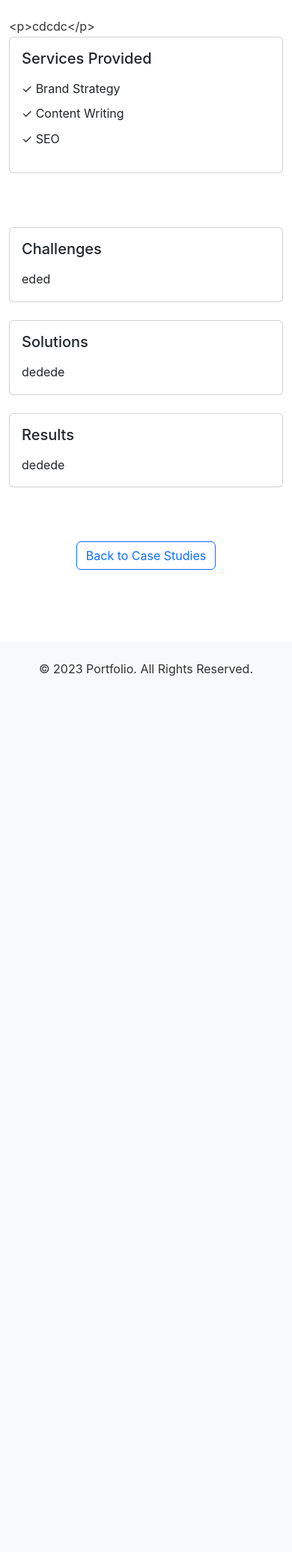
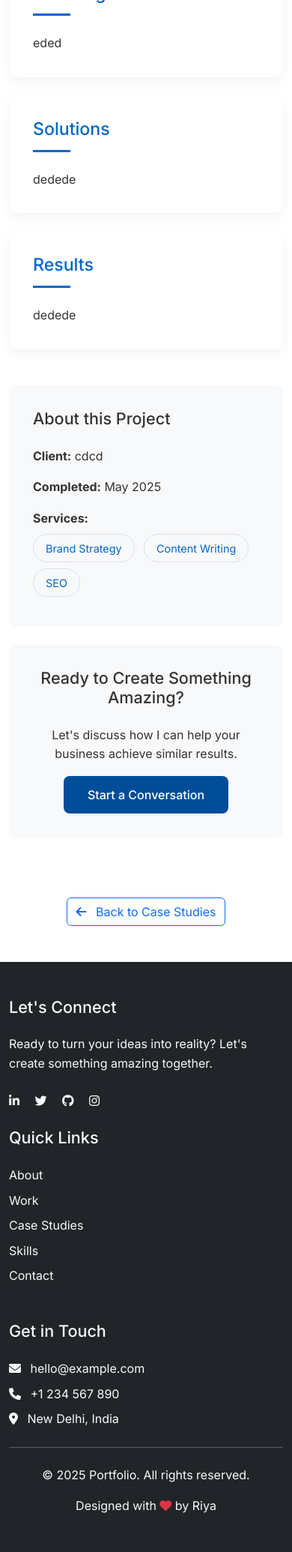
Before and after one commit to rakmakan/riya_website, a PHP site: the page made by case-study.php in a window 390 px wide. Shown: the part 486-2556 px from the top of the page at 75% size. Before the commit the page ends 1388 px from the top, so only its background shows below. Run offline with PHP 8.4, Linux system fonts and the light colour scheme; data comes from the database, SQL or seed files in the repository; both versions use the stored data as it was after the commit.

Commit message:
Add case study management functionality, including form submission and display, enhance case study detail page with new styles and animations, and update database schema.

```diff
--- a/case-study.php
+++ b/case-study.php
@@ -19,113 +19,197 @@ $services = !empty($case_study['services']) ? explode(',', $case_study['services
     <meta charset="UTF-8">
     <meta name="viewport" content="width=device-width, initial-scale=1.0">
     <title><?php echo htmlspecialchars($case_study['title']); ?> - Case Study</title>
+    <!-- Bootstrap CSS -->
     <link href="https://cdn.jsdelivr.net/npm/bootstrap@5.3.0/dist/css/bootstrap.min.css" rel="stylesheet">
+    <!-- Lightbox CSS -->
     <link rel="stylesheet" href="https://cdnjs.cloudflare.com/ajax/libs/lightbox2/2.11.3/css/lightbox.min.css">
+    <!-- AOS Animation -->
+    <link href="https://unpkg.com/aos@2.3.1/dist/aos.css" rel="stylesheet">
+    <!-- Custom CSS -->
     <link href="css/style.css" rel="stylesheet">
+    <style>
+        .case-study-detail {
+            padding-top: 120px;
+        }
+        .case-study-header {
+            position: relative;
+            padding: 6rem 0 4rem;
+            background: linear-gradient(rgba(0,0,0,0.7), rgba(0,0,0,0.3)), url('<?php echo htmlspecialchars($case_study['featured_image']); ?>');
+            background-size: cover;
+            background-position: center;
+            color: white;
+            margin-bottom: 4rem;
+        }
+        .case-study-header::before {
+            content: '';
+            position: absolute;
+            top: 0;
+            left: 0;
+            right: 0;
+            bottom: 0;
+            background: rgba(0,0,0,0.5);
+            z-index: 1;
+        }
+        .case-study-header .container {
+            position: relative;
+            z-index: 2;
+        }
+        .case-meta {
+            display: inline-block;
+            background-color: var(--primary-color);
+            color: white;
+            padding: 0.5rem 1rem;
+            border-radius: 30px;
+            font-size: 0.9rem;
+            margin-right: 1rem;
+        }
+        .meta-icon {
+            margin-right: 5px;
+        }
+        .service-tag {
+            display: inline-block;
+            background-color: #f8f9fa;
+            padding: 0.4rem 1rem;
+            border-radius: 30px;
+            margin: 0 0.5rem 0.5rem 0;
+            font-size: 0.9rem;
+            color: var(--primary-color);
+            border: 1px solid #dee2e6;
+        }
+        .detail-section {
+            position: relative;
+            padding: 2rem;
+            border-radius: 10px;
+            background: white;
+            box-shadow: 0 5px 15px rgba(0,0,0,0.05);
+            height: 100%;
+            transition: transform 0.3s ease, box-shadow 0.3s ease;
+        }
+        .detail-section:hover {
+            transform: translateY(-5px);
+            box-shadow: 0 10px 25px rgba(0,0,0,0.1);
+        }
+        .detail-section h3 {
+            position: relative;
+            padding-bottom: 1rem;
+            margin-bottom: 1.5rem;
+            color: var(--primary-color);
+        }
+        .detail-section h3::after {
+            content: '';
+            position: absolute;
+            left: 0;
+            bottom: 0;
+            width: 50px;
+            height: 3px;
+            background: var(--primary-color);
+        }
+        .gallery-item {
+            display: block;
+            overflow: hidden;
+            border-radius: 10px;
+            box-shadow: 0 5px 15px rgba(0,0,0,0.1);
+            transition: transform 0.3s ease;
+        }
+        .gallery-item:hover {
+            transform: translateY(-5px);
+        }
+        .gallery-item img {
+            transition: transform 0.3s ease;
+        }
+        .gallery-item:hover img {
+            transform: scale(1.05);
+        }
+        .project-description {
+            font-size: 1.1rem;
+            line-height: 1.8;
+        }
+        .back-button {
+            display: inline-block;
+            padding: 0.75rem 2rem;
+            border-radius: 30px;
+            font-weight: 600;
+            transition: all 0.3s ease;
+        }
+        .back-button:hover {
+            transform: translateY(-3px);
+            box-shadow: 0 5px 15px rgba(0,0,0,0.1);
+        }
+        .case-info-box {
+            background: #f8f9fa;
+            border-radius: 10px;
+            padding: 2rem;
+            margin-bottom: 2rem;
+        }
+        /* Dark mode overrides */
+        .dark-mode .detail-section {
+            background-color: var(--card-bg);
+        }
+        .dark-mode .case-info-box {
+            background-color: rgba(255,255,255,0.05);
+        }
+        .dark-mode .service-tag {
+            background-color: var(--card-bg);
+            border-color: var(--border-color);
+        }
+    </style>
 </head>
 <body>
-    <!-- Navigation -->
-    <nav class="navbar navbar-expand-lg navbar-light bg-light fixed-top">
+    <?php include 'includes/header.php'; ?>
+
+    <!-- Case Study Hero -->
+    <section class="case-study-header">
         <div class="container">
-            <a class="navbar-brand" href="index.php">Portfolio</a>
-            <button class="navbar-toggler" type="button" data-bs-toggle="collapse" data-bs-target="#navbarNav">
-                <span class="navbar-toggler-icon"></span>
-            </button>
-            <div class="collapse navbar-collapse" id="navbarNav">
-                <ul class="navbar-nav ms-auto">
-                    <li class="nav-item">
-                        <a class="nav-link" href="index.php#home">Home</a>
-                    </li>
-                    <li class="nav-item">
-                        <a class="nav-link" href="index.php#about">About</a>
-                    </li>
-                    <li class="nav-item">
-                        <a class="nav-link" href="index.php#work">Work</a>
-                    </li>
-                    <li class="nav-item">
-                        <a class="nav-link active" href="case-studies.php">Case Studies</a>
-                    </li>
-                    <li class="nav-item">
-                        <a class="nav-link" href="index.php#skills">Skills</a>
-                    </li>
-                    <li class="nav-item">
-                        <a class="nav-link" href="index.php#contact">Contact</a>
-                    </li>
-                </ul>
-            </div>
-        </div>
-    </nav>
-
-    <!-- Case Study Detail -->
-    <section class="case-study-detail section-padding">
-        <div class="container">
-            <div class="row mb-5">
-                <div class="col-lg-8">
-                    <h1 class="display-4 mb-4"><?php echo htmlspecialchars($case_study['title']); ?></h1>
+            <div class="row">
+                <div class="col-lg-10 mx-auto text-center">
+                    <h1 class="display-4 fw-bold mb-4"><?php echo htmlspecialchars($case_study['title']); ?></h1>
                     <div class="meta-info mb-4">
-                        <span class="me-4"><strong>Client:</strong> <?php echo htmlspecialchars($case_study['client']); ?></span>
-                        <span><strong>Completed:</strong> <?php echo date('F Y', strtotime($case_study['date_completed'])); ?></span>
-                    </div>
-                    <img src="<?php echo htmlspecialchars($case_study['featured_image']); ?>"
-                         alt="<?php echo htmlspecialchars($case_study['title']); ?>"
-                         class="img-fluid rounded mb-4">
-                    <div class="description">
-                        <?php echo nl2br(htmlspecialchars($case_study['description'])); ?>
-                    </div>
-                </div>
-                <div class="col-lg-4">
-                    <div class="case-study-sidebar">
-                        <div class="card mb-4">
-                            <div class="card-body">
-                                <h3 class="h5 mb-3">Services Provided</h3>
-                                <ul class="list-unstyled">
-                                    <?php foreach ($services as $service): ?>
-                                    <li class="mb-2">✓ <?php echo htmlspecialchars(trim($service)); ?></li>
-                                    <?php endforeach; ?>
-                                </ul>
+                        <span class="case-meta"><i class="fas fa-building meta-icon"></i><?php echo htmlspecialchars($case_study['client']); ?></span>
+                        <span class="case-meta"><i class="fas fa-calendar meta-icon"></i><?php echo date('F Y', strtotime($case_study['date_completed'])); ?></span>
                     </div>
                 </div>
             </div>
         </div>
+    </section>
+
+    <!-- Case Study Content -->
+    <section class="case-study-content">
+        <div class="container">
+            <div class="row mb-5">
+                <div class="col-lg-8" data-aos="fade-up" data-aos-delay="100">
+                    <div class="project-description mb-5">
+                        <?php echo $case_study['description']; ?>
                     </div>
 
-            <!-- Project Details -->
-            <div class="project-details mb-5">
-                <div class="row">
-                    <div class="col-md-4 mb-4">
-                        <div class="card h-100">
-                            <div class="card-body">
-                                <h3 class="h5 mb-3">Challenges</h3>
+                    <!-- Project Details Section -->
+                    <div class="row g-4 mb-5">
+                        <div class="col-md-4" data-aos="fade-up" data-aos-delay="100">
+                            <div class="detail-section">
+                                <h3>Challenges</h3>
                                 <?php echo nl2br(htmlspecialchars($case_study['challenges'])); ?>
                             </div>
                         </div>
-                    </div>
-                    <div class="col-md-4 mb-4">
-                        <div class="card h-100">
-                            <div class="card-body">
-                                <h3 class="h5 mb-3">Solutions</h3>
+                        <div class="col-md-4" data-aos="fade-up" data-aos-delay="200">
+                            <div class="detail-section">
+                                <h3>Solutions</h3>
                                 <?php echo nl2br(htmlspecialchars($case_study['solutions'])); ?>
                             </div>
                         </div>
-                    </div>
-                    <div class="col-md-4 mb-4">
-                        <div class="card h-100">
-                            <div class="card-body">
-                                <h3 class="h5 mb-3">Results</h3>
+                        <div class="col-md-4" data-aos="fade-up" data-aos-delay="300">
+                            <div class="detail-section">
+                                <h3>Results</h3>
                                 <?php echo nl2br(htmlspecialchars($case_study['results'])); ?>
-                            </div>
-                        </div>
                             </div>
                         </div>
                     </div>
 
                     <!-- Project Gallery -->
                     <?php if (!empty($gallery_images)): ?>
-            <div class="project-gallery">
-                <h2 class="h3 mb-4">Project Gallery</h2>
+                    <div class="project-gallery mt-5" data-aos="fade-up">
+                        <h2 class="section-title">Project Gallery</h2>
                         <div class="row g-4">
-                    <?php foreach ($gallery_images as $image): ?>
-                    <div class="col-md-4">
+                            <?php foreach ($gallery_images as $index => $image): ?>
+                            <div class="col-md-4" data-aos="fade-up" data-aos-delay="<?php echo ($index * 100); ?>">
                                 <a href="<?php echo htmlspecialchars(trim($image)); ?>"
                                 data-lightbox="gallery"
                                 class="gallery-item">
@@ -138,22 +222,63 @@ $services = !empty($case_study['services']) ? explode(',', $case_study['services
                         </div>
                     </div>
                     <?php endif; ?>
+                </div>
 
-            <div class="text-center mt-5">
-                <a href="case-studies.php" class="btn btn-outline-primary">Back to Case Studies</a>
+                <div class="col-lg-4" data-aos="fade-up" data-aos-delay="200">
+                    <div class="case-study-sidebar">
+                        <div class="case-info-box mb-4">
+                            <h3 class="h4 mb-4">About this Project</h3>
+                            <p><strong>Client:</strong> <?php echo htmlspecialchars($case_study['client']); ?></p>
+                            <p><strong>Completed:</strong> <?php echo date('F Y', strtotime($case_study['date_completed'])); ?></p>
+                            <p class="mb-0"><strong>Services:</strong></p>
+                            <div class="mt-2">
+                                <?php foreach ($services as $service): ?>
+                                <span class="service-tag"><?php echo htmlspecialchars(trim($service)); ?></span>
+                                <?php endforeach; ?>
+                            </div>
+                        </div>
+
+                        <div class="case-info-box text-center">
+                            <h3 class="h4 mb-4">Ready to Create Something Amazing?</h3>
+                            <p>Let's discuss how I can help your business achieve similar results.</p>
+                            <a href="#contact" class="btn btn-primary">Start a Conversation</a>
+                        </div>
+                    </div>
+                </div>
+            </div>
+
+            <div class="text-center mt-5 mb-5" data-aos="fade-up">
+                <a href="case-studies.php" class="btn btn-outline-primary back-button">
+                    <i class="fas fa-arrow-left me-2"></i> Back to Case Studies
+                </a>
             </div>
         </div>
     </section>
 
-    <!-- Footer -->
-    <footer class="bg-light py-4">
-        <div class="container text-center">
-            <p class="mb-0">&copy; 2023 Portfolio. All Rights Reserved.</p>
-        </div>
-    </footer>
+    <?php include 'includes/footer.php'; ?>
 
+    <!-- JavaScript Libraries -->
+    <script src="https://code.jquery.com/jquery-3.6.0.min.js"></script>
     <script src="https://cdn.jsdelivr.net/npm/bootstrap@5.3.0/dist/js/bootstrap.bundle.min.js"></script>
     <script src="https://cdnjs.cloudflare.com/ajax/libs/lightbox2/2.11.3/js/lightbox.min.js"></script>
-    <script src="js/main.js"></script>
+    <script src="https://unpkg.com/aos@2.3.1/dist/aos.js"></script>
+
+    <!-- Initialize AOS Animation -->
+    <script>
+        $(document).ready(function() {
+            // Initialize AOS animation
+            AOS.init({
+                duration: 800,
+                easing: 'ease-in-out',
+                once: true
+            });
+
+            // Initialize Lightbox
+            lightbox.option({
+                'resizeDuration': 200,
+                'wrapAround': true
+            });
+        });
+    </script>
 </body>
 </html>
```
Also changed, not shown: admin/add-case-study.php (added, +266 -0 lines), database/portfolio.db. Lines whose indentation alone changed are shown as unchanged.
